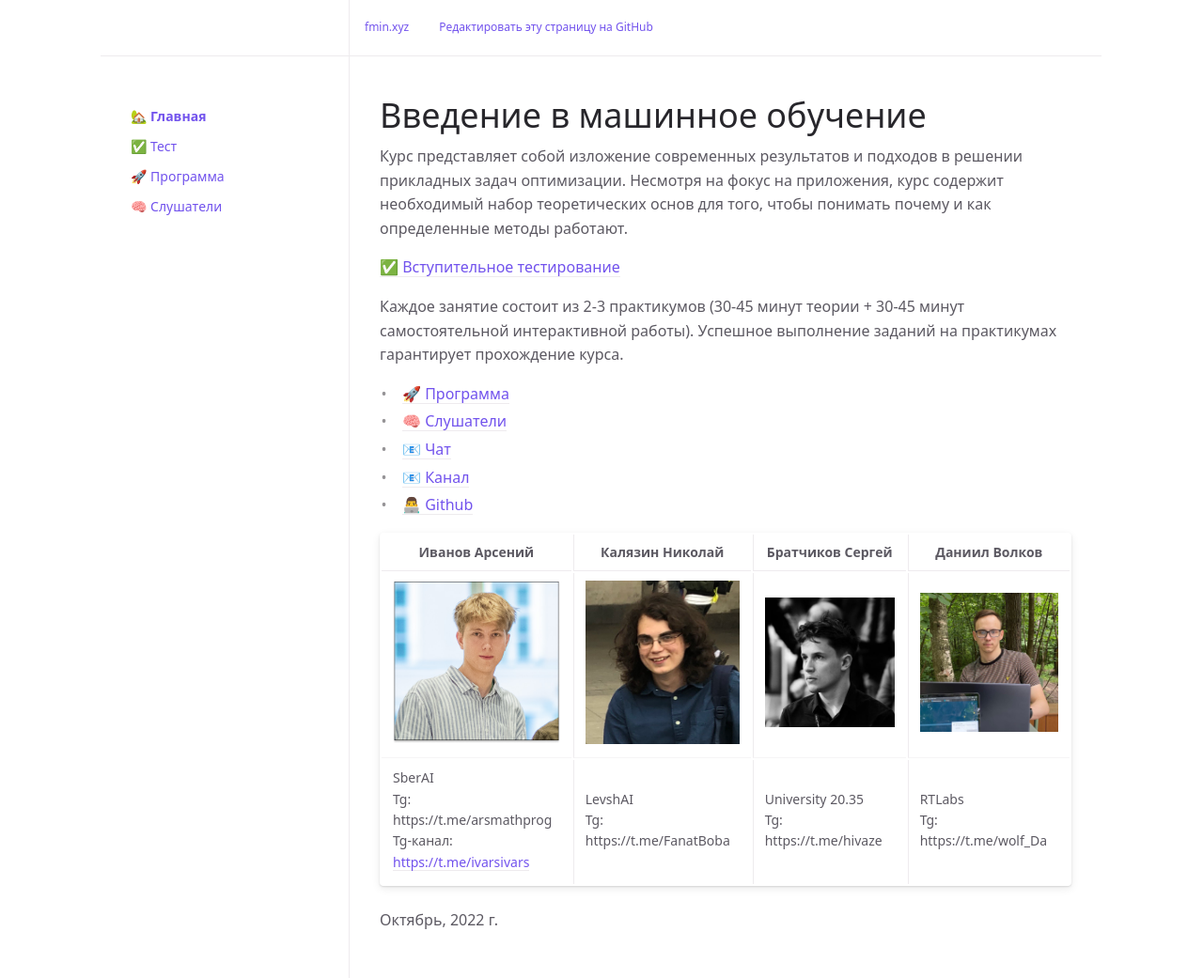
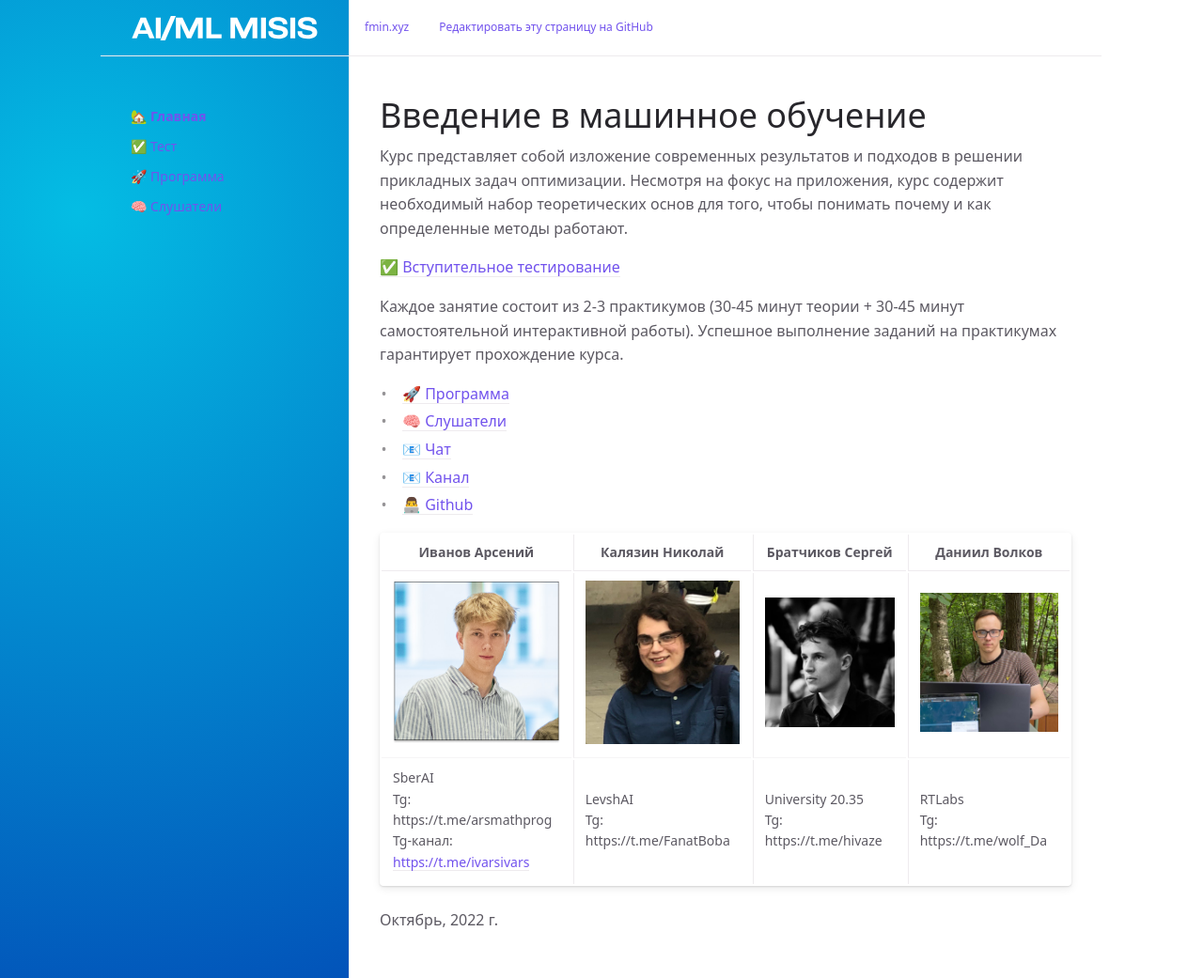
Before and after one commit to Arseny5/MISISAILab.github.io, a Jekyll site: the page built from README.md, in a window 1280 px wide and 1041 px high. Shown: the whole window at 94% size. Built offline with Jekyll 4.4.1, drawn with Linux system fonts in a browser that asks for light colours; our own code applies the rules of GitHub Pages for plain Markdown files; a script that is not in the unit is left out.

Commit message:
Update layout.scss

```diff
--- a/_sass/layout.scss
+++ b/_sass/layout.scss
@@ -6,7 +6,7 @@
   z-index: 0;
   display: flex;
   flex-wrap: wrap;
-  background-color: radial-gradient( circle farthest-corner at 22.4% 21.7%, rgba(4,189,228,1) 0%, rgba(2,83,185,1) 100.2% );
+  background-image: radial-gradient( circle farthest-corner at 22.4% 21.7%, rgba(4,189,228,1) 0%, rgba(2,83,185,1) 100.2% );
 
   @include mq(md) {
     flex-wrap: nowrap;
```
